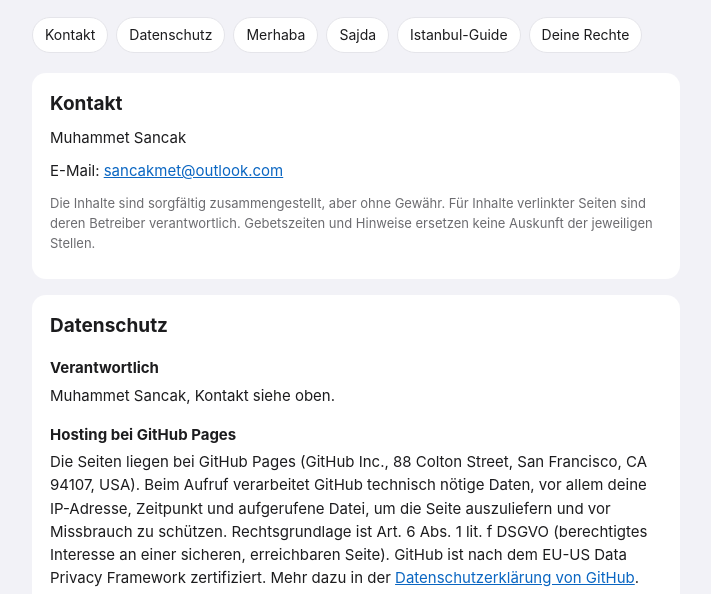
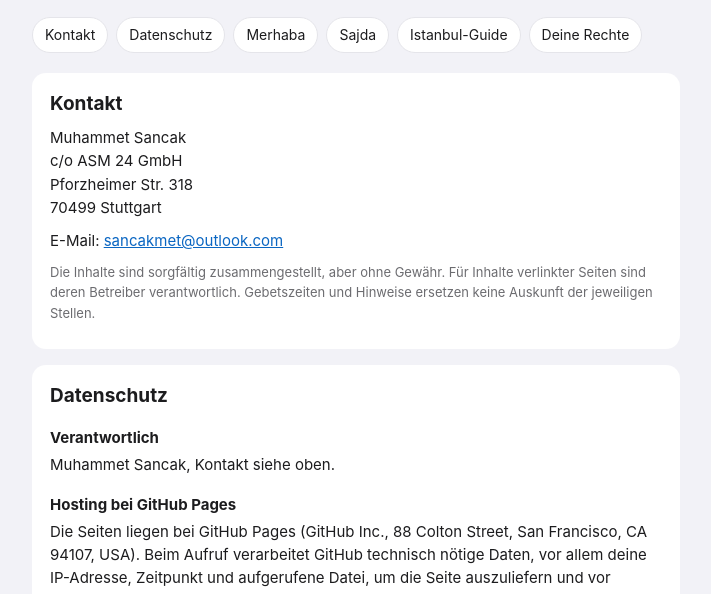
Before and after one commit to musancak/istanbul-guide, a plain HTML site: page rechtliches.html in a window 1280 px wide. Shown: the part 148-742 px from the top of the page, without its empty margins (284-995 px from the left). Drawn offline with Linux system fonts and the light colour scheme.

Commit message:
Kontakt: Postanschrift c/o ASM 24 GmbH ergänzt
Co-Authored-By: Claude Opus 5.5 <noreply@anthropic.com>

```diff
--- a/rechtliches.html
+++ b/rechtliches.html
@@ -35,7 +35,7 @@ address{font-style:normal}
 
 <section id="kontakt">
 <h2>Kontakt</h2>
-<p>Muhammet Sancak</p>
+<p>Muhammet Sancak<br>c/o ASM 24 GmbH<br>Pforzheimer Str. 318<br>70499 Stuttgart</p>
 <p>E-Mail: <a href="mailto:sancakmet@outlook.com">sancakmet@outlook.com</a></p>
 <p class="fein">Die Inhalte sind sorgfältig zusammengestellt, aber ohne Gewähr. Für Inhalte verlinkter Seiten sind deren Betreiber verantwortlich. Gebetszeiten und Hinweise ersetzen keine Auskunft der jeweiligen Stellen.</p>
 </section>
```
